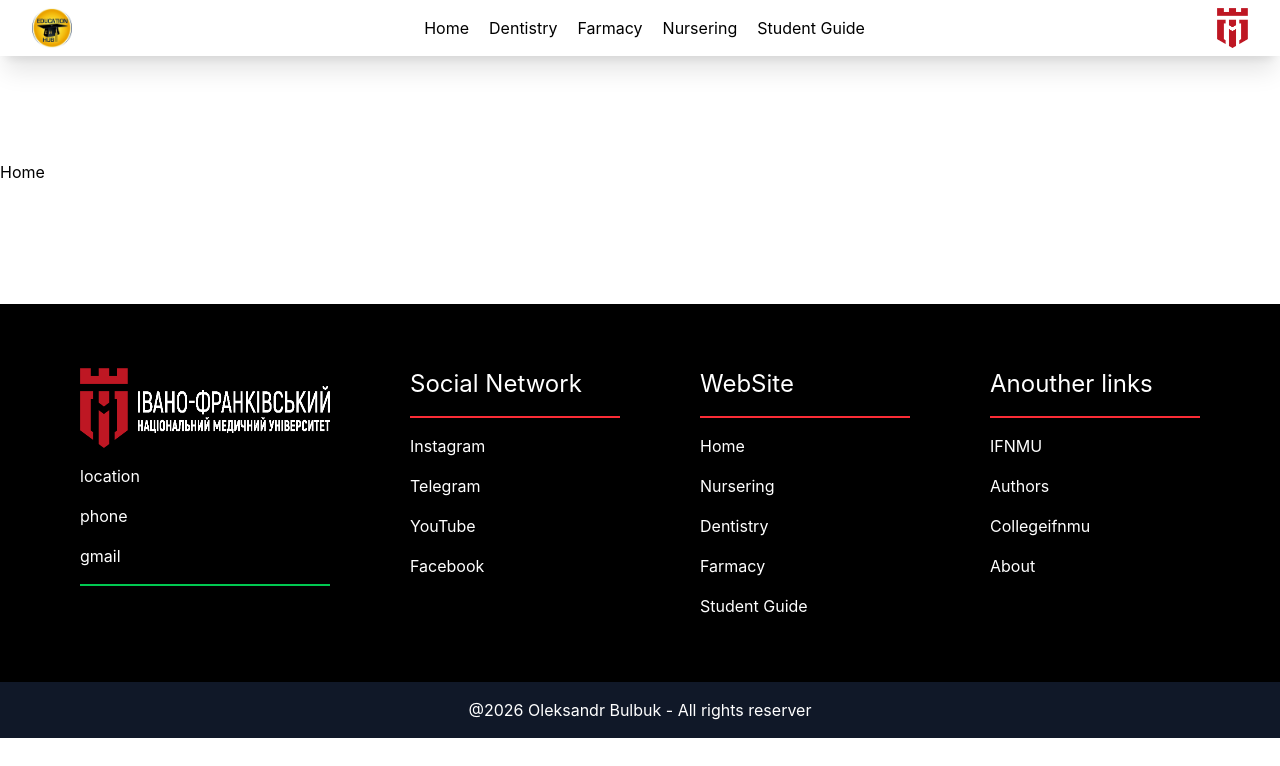
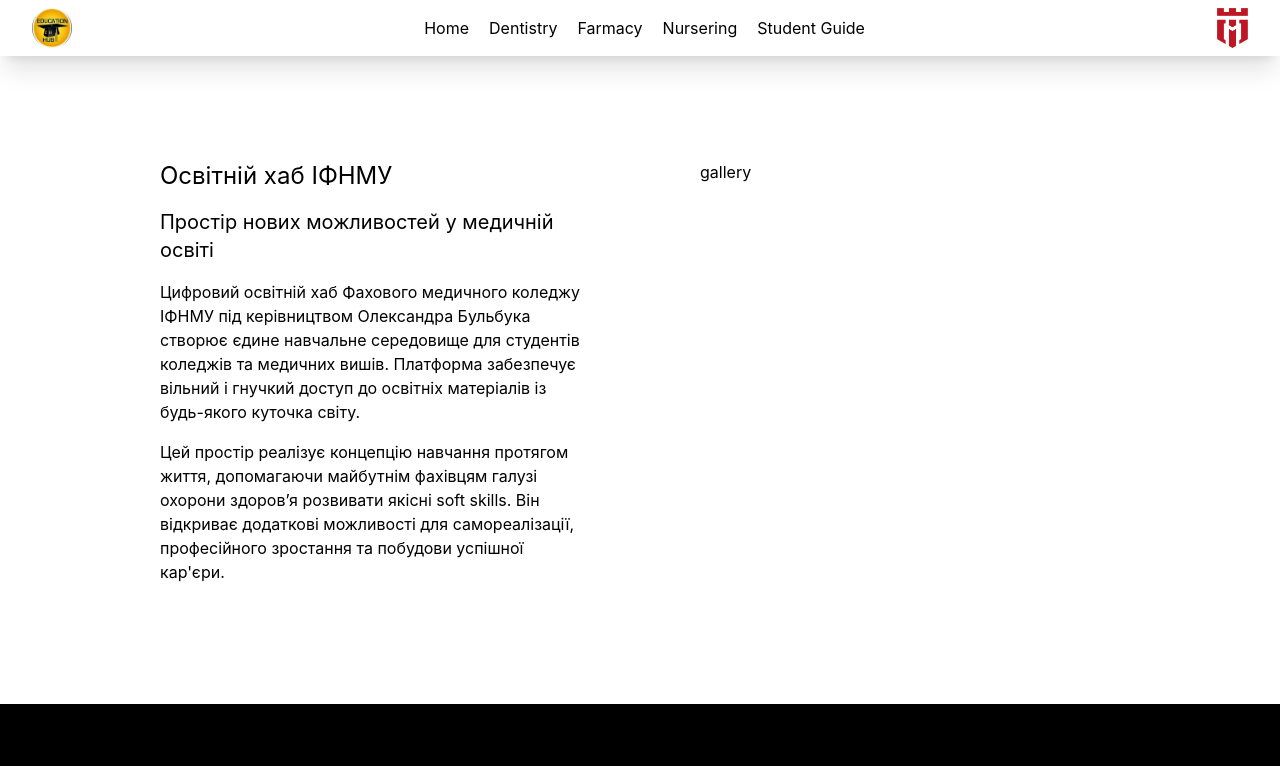
Before and after one commit to obulbuk07/newEducationHub, a React (Vite) app: page / in a window 1280 px wide. Shown: the top 766 px of the page. Built offline with nearby package versions, Linux system fonts and the light colour scheme.

Commit message:
Add Banner component

```diff
--- /dev/null
+++ b/src/components/Banner.jsx
@@ -0,0 +1,16 @@
+function Banner(){
+    return(
+        <div className="flex gap-30  w-4/4 max-auto">
+            <div className="w-200 flex flex-col gap-4" >
+                <h1 className="text-2xl">Освітній хаб ІФНМУ</h1>
+                <h2 className="text-xl">Простір нових можливостей у медичній освіті</h2>
+                <p>Цифровий освітній хаб Фахового медичного коледжу ІФНМУ під керівництвом Олександра Бульбука створює єдине навчальне середовище для студентів коледжів та медичних вишів. Платформа забезпечує вільний і гнучкий доступ до освітніх матеріалів із будь-якого куточка світу.</p>
+                <p>Цей простір реалізує концепцію навчання протягом життя, допомагаючи майбутнім фахівцям галузі охорони здоров’я розвивати якісні soft skills. Він відкриває додаткові можливості для самореалізації, професійного зростання та побудови успішної кар'єри.</p>
+            </div>
+            <div className="w-200 h-100">
+                <p>gallery</p>
+            </div>
+        </div>
+    )
+}
+export default Banner;
--- a/src/components/Home.jsx
+++ b/src/components/Home.jsx
@@ -1,7 +1,9 @@
+import Banner from "./Banner"
+
 function Home(){
     return(
-        <div className="pt-40">
-            <h1>Home</h1>
+        <div className="pt-40 w-3/4 mx-auto">
+            <Banner/>
         </div>
     )
 }
--- a/src/components/NavBar.jsx
+++ b/src/components/NavBar.jsx
@@ -6,7 +6,7 @@
 
 function NavBar({activeContent, onContentChange}){
     return(
-        <div className="w-4/4 shadow-xl flex items-center justify-between px-8 py-2 fixed" >
+        <div className="w-4/4 shadow-xl flex items-center justify-between z-150 bg-white px-8 py-2 fixed" >
             <img className="w-10" src={eduhubLogo} alt="" />
             <div className="flex gap-5 ">
                 {items.map(item => (
```
